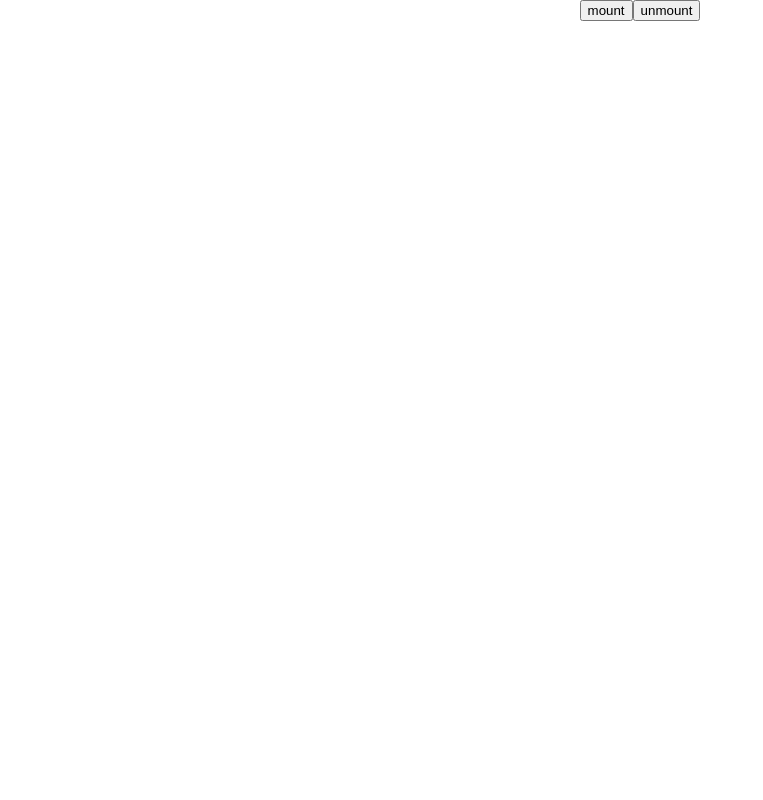
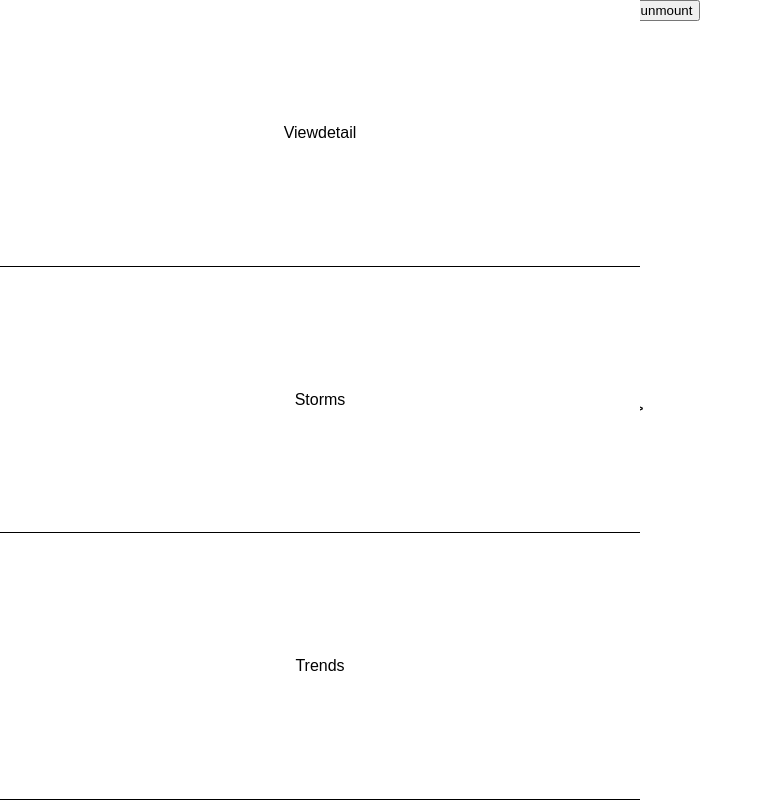
Before and after one commit to Rehlaender/TableauPlatform, a React (Create React App) app: page / in a window 1280 px wide. Shown: the whole page, without its empty margins (0-763 px from the left). Built offline with nearby package versions, Linux system fonts and the light colour scheme.

Commit message:
Dunno, big change

```diff
--- a/src/App.css
+++ b/src/App.css
@@ -1,5 +1,9 @@
 .App {
   text-align: center;
+}
+
+.App {
+  position: relative;
 }
 
 .App-logo {
--- a/src/App.js
+++ b/src/App.js
@@ -10,21 +10,21 @@ class App extends Component {
   constructor(props) {
     super(props);
     this.state = {
-      tableauSrc: 'http://public.tableau.com/views/RegionalSampleWorkbook/Storms' ,
+      tableauSrc: 'http://public.tableau.com/views/RegionalSampleWorkbook/Storms',
     };
 
-    this.changeTableauSrc = this.changeTableauSrc.bind(this);
     this.showContainer = this.showContainer.bind(this);
    }
 
   showContainer() {
   }
 
-  changeTableauSrc() {
+  changeTableauSrc(route) {
+    this.setState({ tableauSrc: route });
+    console.log(route);
   }
 
-  componentDid
-  Mount() {
+  componentDidMount() {
   }
 
   mount() {
@@ -40,6 +40,7 @@ class App extends Component {
   render() {
     return (
       <div className="App">
+        <Drawer changeTableauSrc={this.changeTableauSrc.bind(this)} />
         <button onClick={this.mount.bind(this)}>mount</button>
         <button onClick={this.unmount.bind(this)}>unmount</button>
         <div id="reduxContainer"></div>
--- a/src/Drawer.css
+++ b/src/Drawer.css
@@ -0,0 +1,53 @@
+.Drawer {
+  transition: all 1s;
+  position: absolute;
+  left: 0%;
+  width: 50%;
+  height: 100%;
+
+}
+
+.snapper {
+  z-index: 2;
+  height: 10vh;
+  width: 5vw;
+  background: white;
+  position: absolute;
+  right: -4vh;
+  top: 46vh;
+  border-bottom-right-radius: 45px;
+  border-top-right-radius: 45px;
+  border: 1px solid white;
+
+  display: flex;
+  align-items: center;
+  justify-content: center;
+
+  cursor: pointer;
+}
+
+.column {
+  position: relative;
+  z-index: 10;
+  background-color: white;
+  display: flex;
+  flex-direction: column;
+  justify-content: space-around;
+  align-items: center;
+
+  height: 100vh;
+  width: 100%;
+}
+
+.column-button {
+  width: 100%;
+  height: 100%;
+
+  display: flex;
+  align-items: center;
+  justify-content: center;
+
+  border-bottom: 1px solid black;
+
+  cursor: pointer;
+}
--- a/src/Drawer.js
+++ b/src/Drawer.js
@@ -3,19 +3,41 @@ import logo from './logo.svg';
 import './Drawer.css';
 
 class Drawer extends Component {
-  //routes
-  // https://public.tableau.com/views/Top100TableauPublicViews-Q1Q2-2010good/Viewdetail
-  // http://public.tableau.com/views/RegionalSampleWorkbook/Storms'
-  // http://public.tableau.com/views/Top100TableauPublicViews-Q1Q2-2010good/Trends
 
   constructor(props) {
     super(props);
    }
 
   render() {
+    const routes = [
+      {
+        link: 'https://public.tableau.com/views/Top100TableauPublicViews-Q1Q2-2010good/Viewdetail',
+        title: 'Viewdetail'
+      },
+      {
+        link: 'http://public.tableau.com/views/RegionalSampleWorkbook/Storms',
+        title: 'Storms'
+      },
+      {
+        link: 'http://public.tableau.com/views/Top100TableauPublicViews-Q1Q2-2010good/Trends',
+        title: 'Trends'
+      }
+    ];
+
     return (
       <div className="Drawer">
-        Im a drawer, lol
+        <div className="snapper">
+          >
+        </div>
+        <div className="column">
+          {
+            routes.map((route, i) =>
+             <div key={i} className="column-button" onClick={this.props.changeTableauSrc.bind(this, route.link)}>
+              {route.title}
+             </div>
+            )
+          }
+        </div>
       </div>
     );
   }
```
